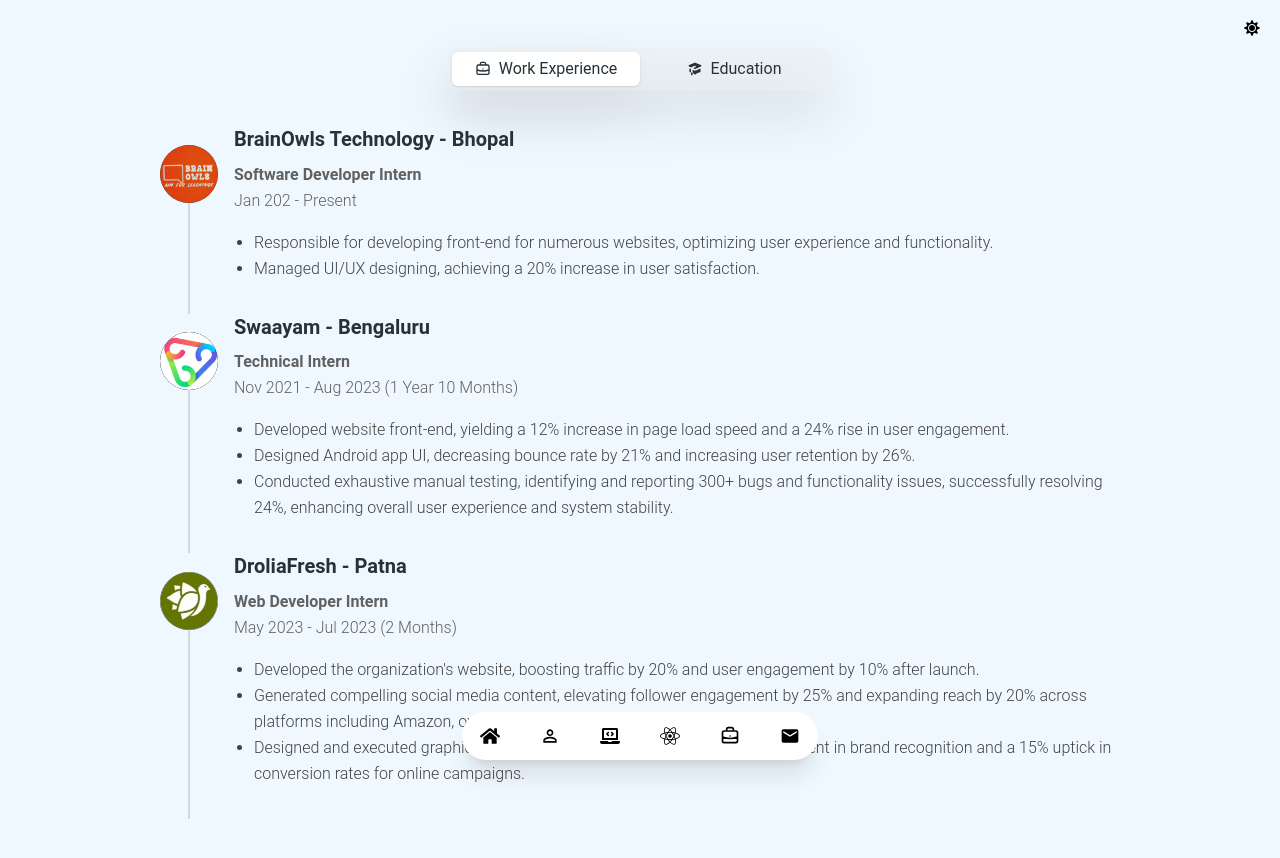
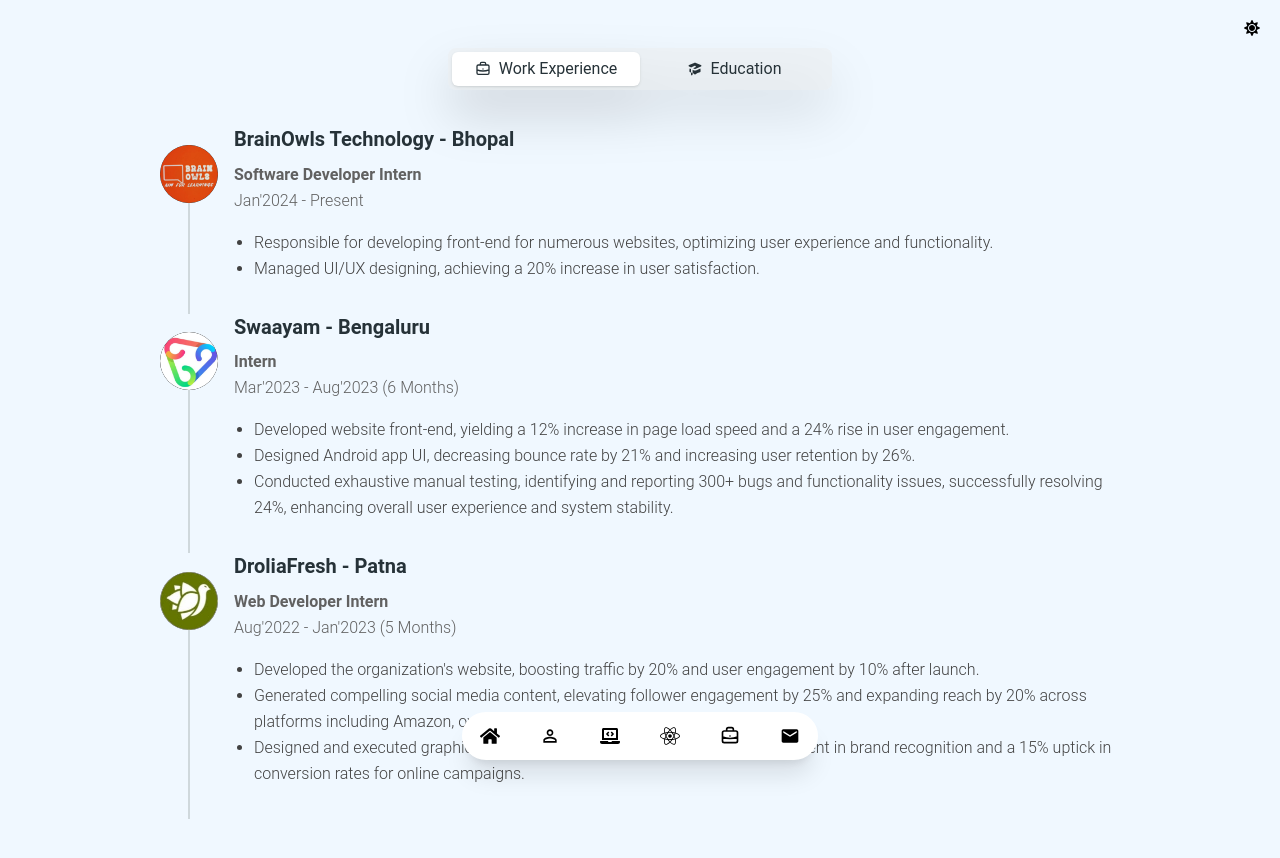
Before and after one commit to beingashusoni/portfolio, a React (Vite) app: page /experience in a window 1280 px wide. Shown: the top 858 px of the page. Built offline with nearby package versions, Linux system fonts and the light colour scheme.

Commit message:
Update WorkExp.jsx

```diff
--- a/src/Components/Experience/WorkExp.jsx
+++ b/src/Components/Experience/WorkExp.jsx
@@ -42,7 +42,7 @@
                 BrainOwls Technology - Bhopal
               </Typography>
               <Typography className=" my-2" color={darkMode ? 'white' : 'gray'}>
-                <span style={{ fontWeight: 'bold' }}>Software Developer Intern</span> <br /> Jan 202 - Present
+                <span style={{ fontWeight: 'bold' }}>Software Developer Intern</span> <br /> Jan'2024 - Present
               </Typography>
             </div>
           </TimelineHeader>
@@ -71,7 +71,7 @@
                 Swaayam - Bengaluru
               </Typography>
               <Typography className=" my-2" color={darkMode ? 'white' : 'gray'}>
-                <span style={{ fontWeight: 'bold' }}>Technical Intern</span> <br /> Nov 2021 - Aug 2023 (1 Year 10 Months)
+                <span style={{ fontWeight: 'bold' }}>Intern</span> <br /> Mar'2023 - Aug'2023 (6 Months)
               </Typography>
             </div>
           </TimelineHeader>
@@ -105,7 +105,7 @@
                 DroliaFresh - Patna
               </Typography>
               <Typography className=" my-2" color={darkMode ? 'white' : 'gray'}>
-                <span style={{ fontWeight: 'bold' }}>Web Developer Intern</span> <br /> May 2023 - Jul 2023 (2 Months)
+                <span style={{ fontWeight: 'bold' }}>Web Developer Intern</span> <br /> Aug'2022 - Jan'2023 (5 Months)
               </Typography>
             </div>
           </TimelineHeader>
```
